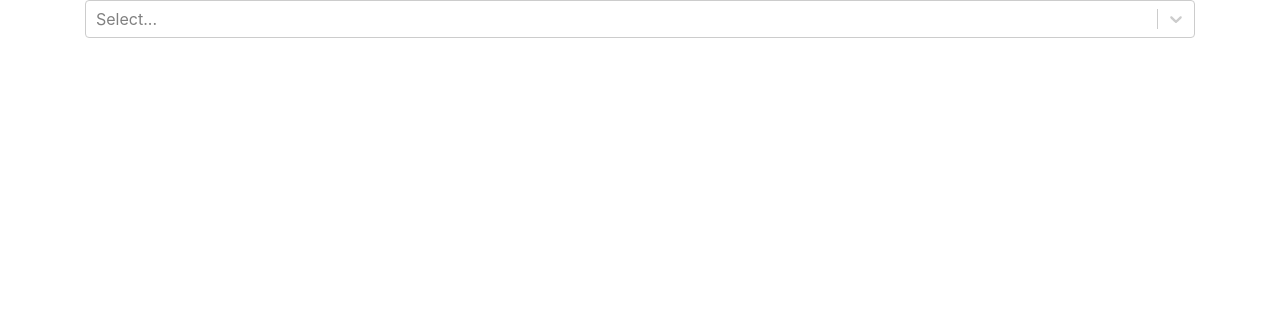
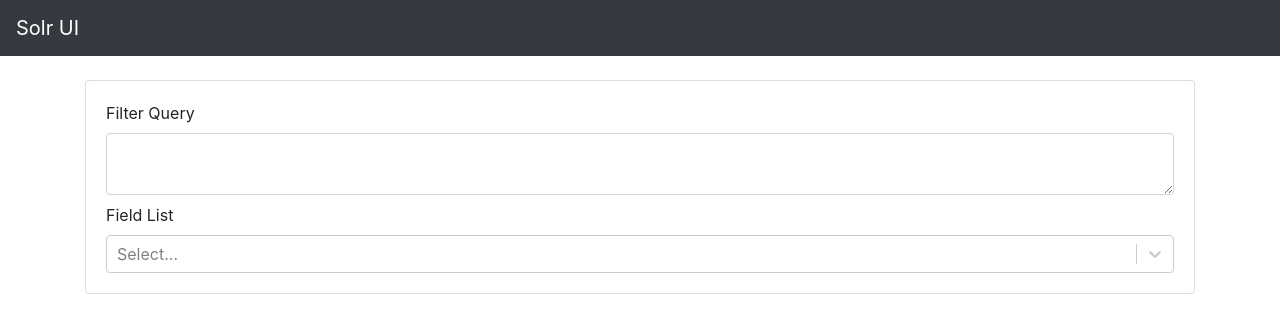
Before and after one commit to egig/solr-ui, a React (Create React App) app in the folder src/reactjs/: page / in a window 1280 px wide. Shown: the top 330 px of the page. Built offline with nearby package versions, Linux system fonts and the light colour scheme; no server answers.

Commit message:
add filter query and num found

```diff
--- a/src/reactjs/src/App.js
+++ b/src/reactjs/src/App.js
@@ -17,10 +17,52 @@
 			pages: null,
 			loading: true,
 			selectedOption: [],
+			fq: "",
+			page: 0,
+			pageSize: 10,
+			numFound: 0
 		}
 
 		this.fetchData = this.fetchData.bind(this);
+		this.refreshData = this.refreshData.bind(this);
 	}
+
+	refreshData() {
+
+		let {pageSize, page} = this.state;
+		let fl = "*";
+
+		if(!!this.state.selectedOption.length) {
+			fl = this.state.selectedOption.map(o => o.value).join(",")
+		}
+
+		this.setState({ loading: true });
+
+		let start = (pageSize * (page+1)) - pageSize;
+		let params = {
+			start,
+			rows: pageSize,
+			fl
+		};
+
+		if(this.state.fq.trim() !=="") {
+			params.fq = this.state.fq
+		}
+
+		return axios.get(`/c/${this.state.collection}/select`, {
+			params
+		})
+			.then(r => {
+
+				this.setState({
+					data: r.data.response.docs,
+					pages: Math.ceil(r.data.response.numFound / pageSize),
+					numFound: r.data.response.numFound,
+					loading: false
+				});
+			})
+	}
+
 
 	fetchData(state, instance) {
 
@@ -35,26 +77,28 @@
 		this.setState({ loading: true });
 
 		let start = (pageSize * (page+1)) - pageSize;
-		return axios.get(`/c/${this.state.collection}/select`, {
-			params: {
+		let params = {
 			start,
 			rows: pageSize,
 			fl
+		};
+
+		if(this.state.fq.trim() !=="") {
+			params.fq = this.state.fq
 		}
+
+		return axios.get(`/c/${this.state.collection}/select`, {
+			params
 		})
 			.then(r => {
-				return {
+
+				this.setState({
+					data: r.data.response.docs,
 					pages: Math.ceil(r.data.response.numFound / pageSize),
-					data: r.data.response.docs
-				}
-			}).then(res => {
-			// Now just get the rows of data to your React Table (and update anything else like total pages or loading)
-			this.setState({
-				data: res.data,
-				pages: res.pages,
+					numFound: r.data.response.numFound,
 					loading: false
 				});
-		});
+			})
 	}
 
 
@@ -90,7 +134,6 @@
 				Header: f.name,
 				accessor: f.name,
 				Cell: (rowInfo) => {
-					console.log(rowInfo.value)
 					if( typeof rowInfo.value == 'object') {
 						return JSON.stringify(rowInfo.value);
 					}
@@ -106,7 +149,6 @@
 				  Header: o.label,
 				  accessor: o.value,
 				  Cell: (rowInfo) => {
-					  console.log(rowInfo.value)
 					  if( typeof rowInfo.value == 'object') {
 						  return JSON.stringify(rowInfo.value);
 					  }
@@ -125,7 +167,29 @@
 		});
 
     return (
+    	<div>
+		    <nav className="navbar navbar-dark bg-dark">
+			    <a className="navbar-brand" href="#">Solr UI</a>
+		    </nav>
     	<div className="container">
+
+		    <div className="row mt-4 mb-4">
+			    <div className="col-12">
+				    <div className="card">
+					    <div className="card-body">
+						    <div className="mb-2">
+							    <label>Filter Query</label>
+							    <div>
+								    <textarea className="form-control" onKeyUp={(e) => {
+								    	this.setState({
+								    		fq:e.target.value,
+									    }, () => {
+										    this.refreshData();
+									    });
+								    }} />
+							    </div>
+						    </div>
+						    <label>Field List</label>
 						    <Select
 							    isMulti={true}
 							    value={this.state.selectedOption}
@@ -135,8 +199,17 @@
 							    }}
 							    options={fields}
 						    />
+				      </div>
+			      </div>
+		      </div>
+		    </div>
 
 		    {!!this.state.collection &&
+			    <div className="row">
+				    <div className="col-12">
+					    <div className="card">
+						    <div className="card-body">
+							    <h5 className="card-title">{this.state.collection} Found: {this.state.numFound}</h5>
 							    <ReactTable
 								    manual
 								    data={this.state.data}
@@ -146,8 +219,15 @@
 								    defaultPageSize={10}
 								    className="-striped -highlight"
 								    onFetchData={this.fetchData}
+							      onPageChange={(pageIndex) => { this.setState({page: pageIndex}) }}
+								    onPageSizeChange={(pageSize,pageIndex) => { this.setState({pageSize: pageSize}) }}
 							    />
+						    </div>
+					    </div>
+				    </div>
+			    </div>
 			    }
+	    </div>
 	    </div>
     );
   }
```
Lines whose indentation alone changed are shown as unchanged.
